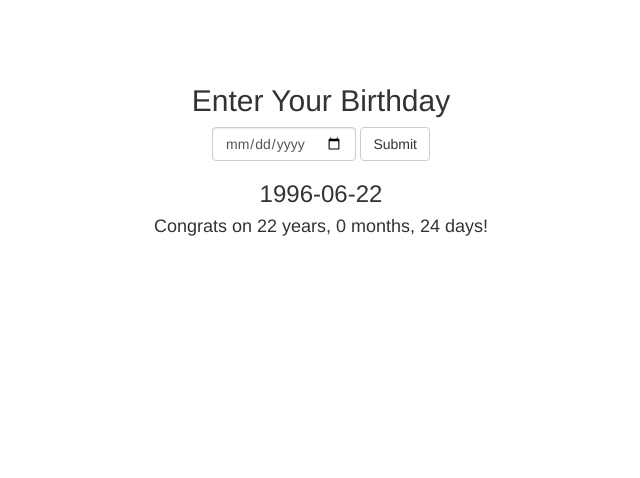
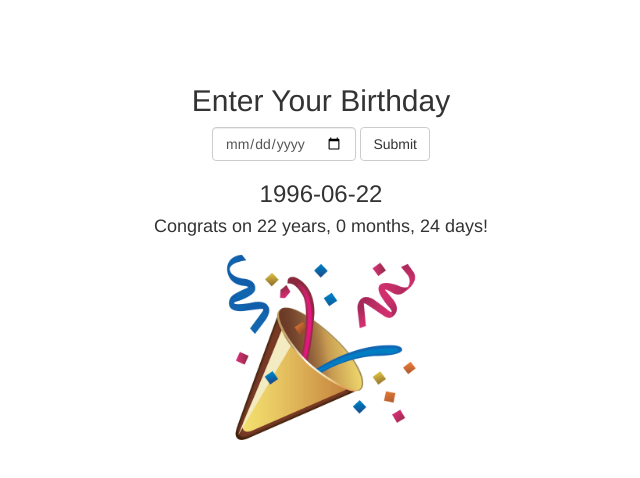
Before and after one commit to rojil-shrestha23/Age-teller-react, a React (Create React App) app: page / in a window 1280 px wide. Shown: the top 478 px of the page, without its empty margins (319-959 px from the left). Built offline with nearby package versions, Linux system fonts and the light colour scheme.

Commit message:
added assets folder for images

```diff
--- a/src/components/AgeStats.js
+++ b/src/components/AgeStats.js
@@ -1,4 +1,5 @@
 import React , { Component } from 'react';
+import partyPopper from '../assets/party-popper.jpg';
 
 class AgeStats extends React.Component{
 
@@ -11,12 +12,8 @@
         let days = Math.floor(difference / (1000*3600*24));
         let years  = Math.floor(days/365);
         days -=years*365; // to calculate the remaining days
-
         let months = Math.floor(days/31);
         days -= months*31;
-
-
-
         return `${years} years, ${months} months, ${days} days`
 
     }
@@ -25,6 +22,7 @@
             <div>
                 <h3> {this.props.date} </h3>
                 <h4>Congrats on {this.timeSince(this.props.date)}!</h4>
+                <img src ={partyPopper} alt= "partyPopper" className="partyPopper"/>
             </div>
         )
     }
--- a/src/components/App.css
+++ b/src/components/App.css
@@ -3,3 +3,7 @@
     text-align: center;
     font-size: 16px;
 }
+.partyPopper{
+    width: 200px;
+    height: 200px;
+}
--- a/src/components/App.js
+++ b/src/components/App.js
@@ -8,7 +8,8 @@
         super();
         this.state = {
             newDate: '',
-            birthday:'1996-06-22'
+            birthday:'1996-06-22',
+            showStats: false
         }
     }
     changeBirthday() {
```
Also changed, not shown: src/assets/party-popper.jpg (added), 1 other file (tests, documents, lock files or other folders).
